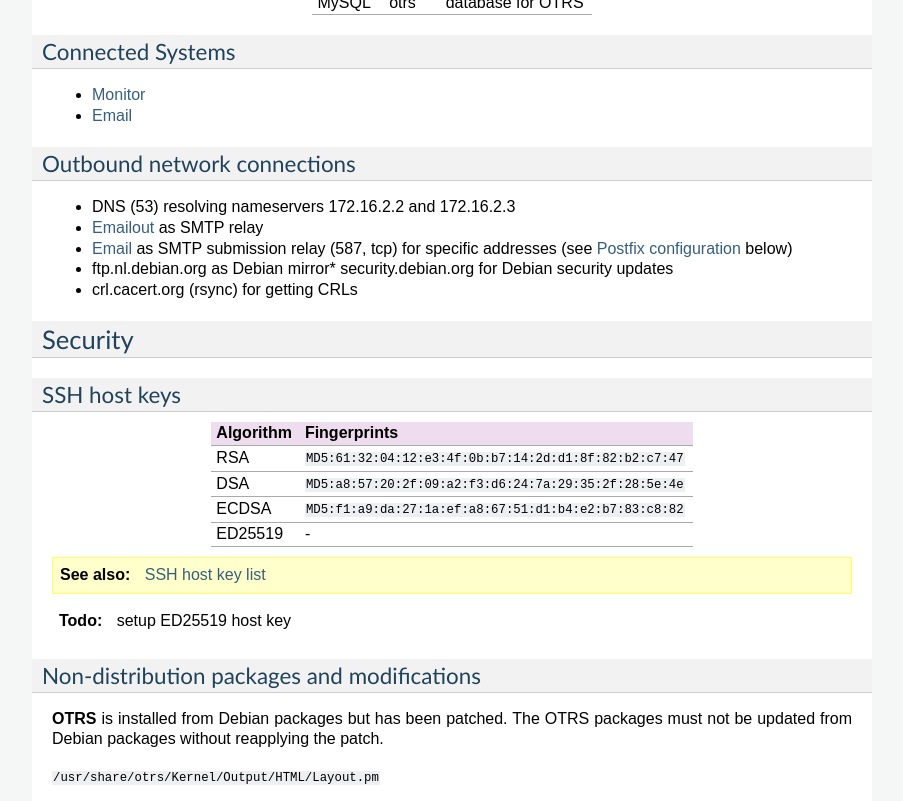
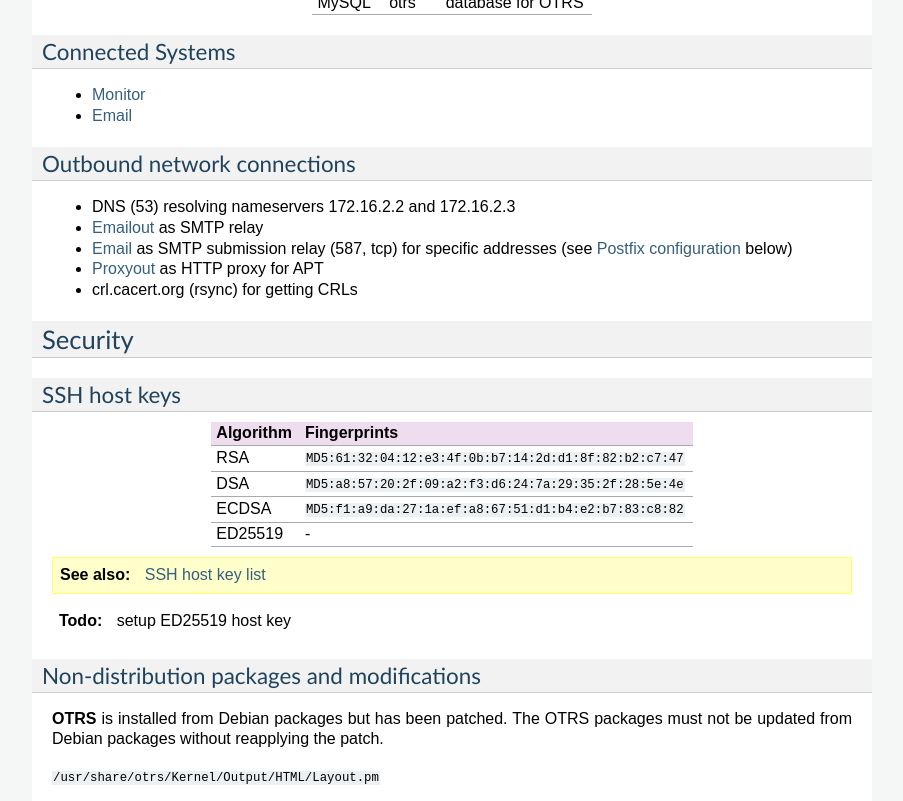
Before and after one commit to CAcertOrg/cacert-infradocs, a Sphinx documentation site: the page built from docs/systems/issue.rst, in a window 1280 px wide and 900 px high, scrolled down 2360 px, cut to the strip 0-801 px from the top of the window. Shown: the whole strip, without its empty margins (198-1101 px from the left). Built offline with Sphinx 7.4.7, drawn with Linux system fonts in a browser that asks for light colours; pages that are not in the unit, such as notebooks, are missing from menus; cross-references to code outside the pages are shown as plain code.

Commit message:
Document APT proxy via proxyout on email and issue

```diff
--- a/docs/systems/email.rst
+++ b/docs/systems/email.rst
@@ -225,7 +225,7 @@
 ----------------------------
 
 * DNS (53) resolving nameservers 172.16.2.2 and 172.16.2.3
-* archive.debian.org as Debian mirror
+* :doc:`proxyout` as HTTP proxy for APT
 * :doc:`issue` for OTRS mail
 * :doc:`lists` for mailing lists
 * arbitrary Internet SMTP servers for outgoing mail
--- a/docs/systems/issue.rst
+++ b/docs/systems/issue.rst
@@ -195,7 +195,7 @@
 * :doc:`emailout` as SMTP relay
 * :doc:`email` as SMTP submission relay (587, tcp) for specific addresses (see
   :ref:`postfix_configuration` below)
-* ftp.nl.debian.org as Debian mirror* security.debian.org for Debian security updates
+* :doc:`proxyout` as HTTP proxy for APT
 * crl.cacert.org (rsync) for getting CRLs
 
 Security
```
